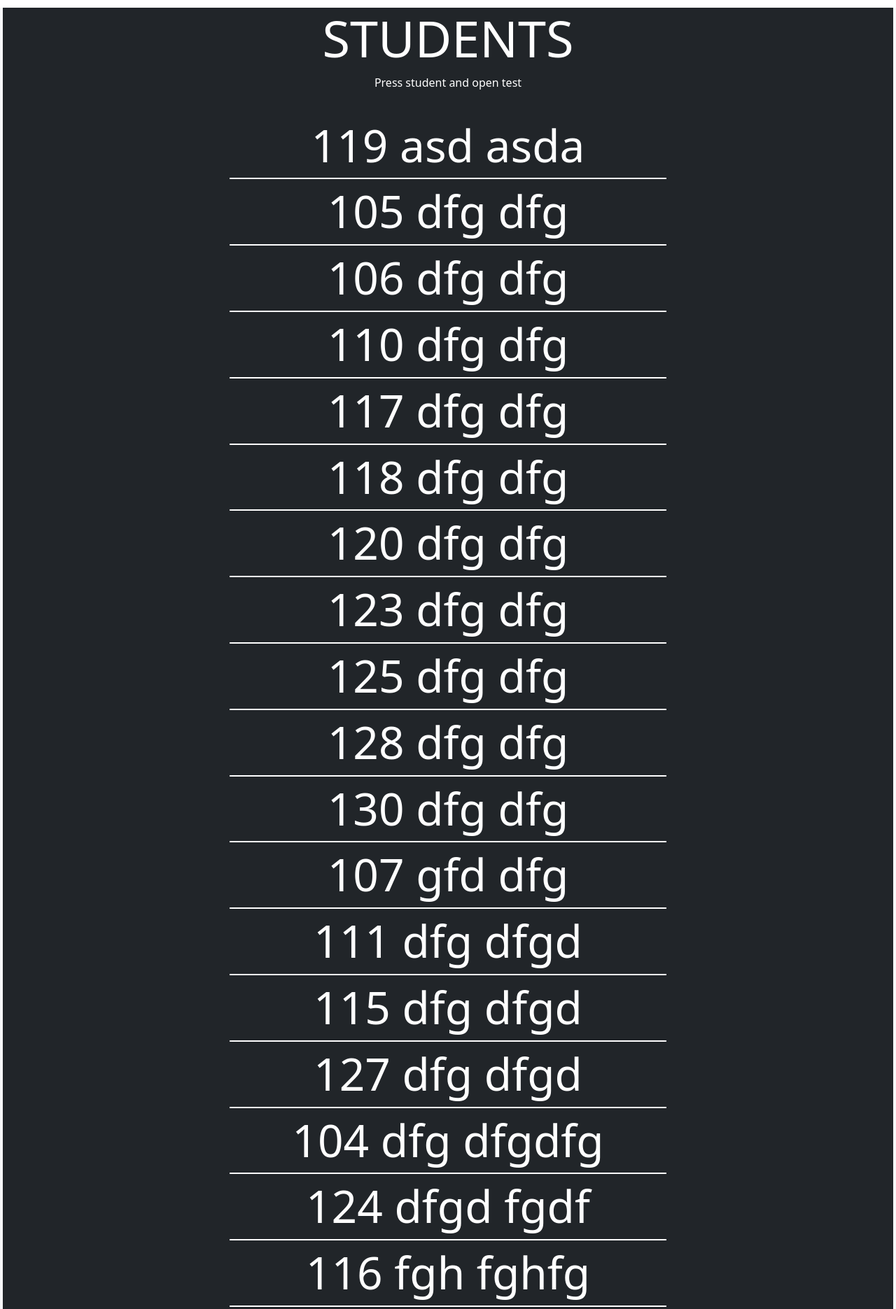
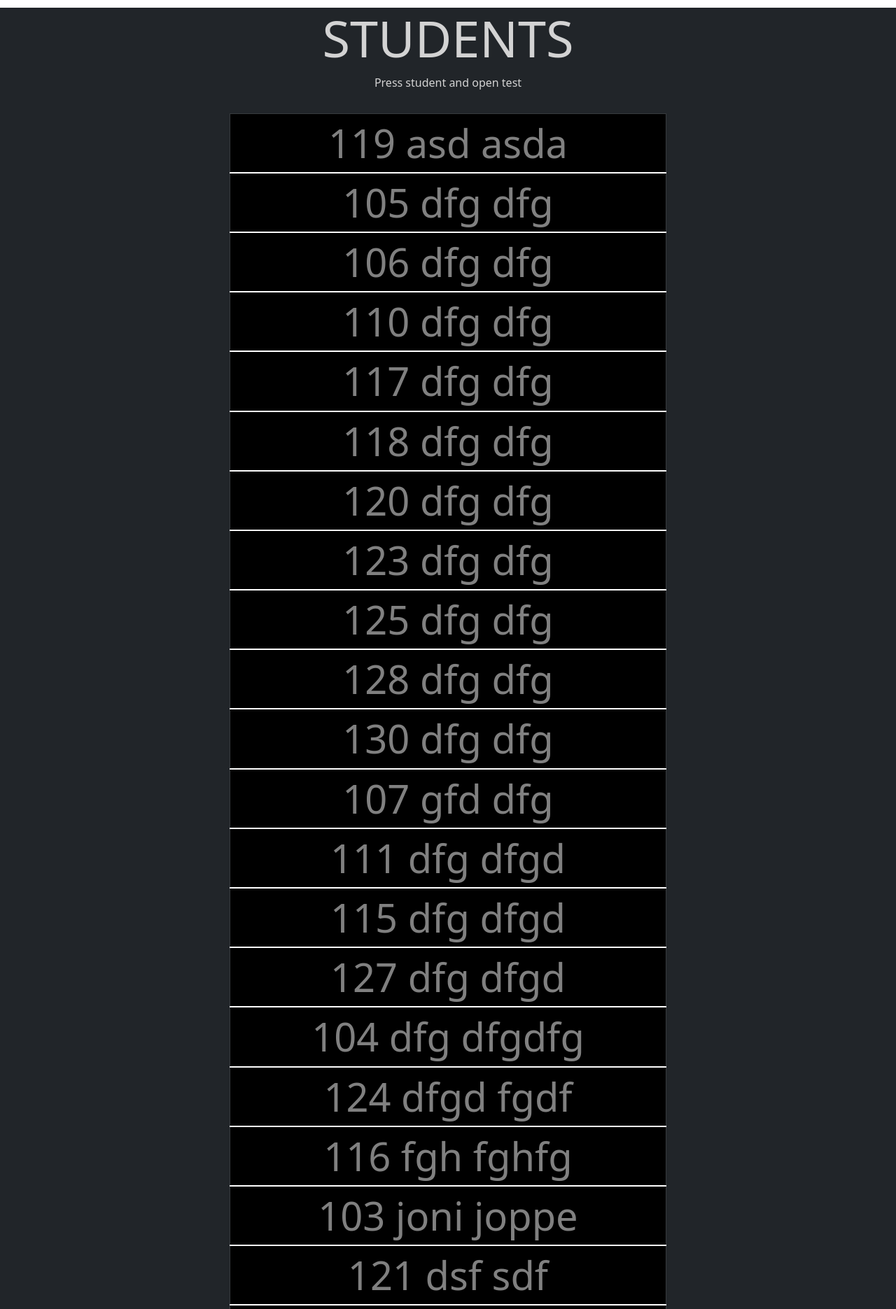
Before and after one commit to jotiaine/Fullstack_kehittaminen, a PHP site: page /index.php?page=feedback in a window 1280 px wide. Shown: the part 88-1959 px from the top of the page at 70% size. Run offline with PHP 8.4, Linux system fonts and the light colour scheme; data comes from the database, SQL or seed files in the repository.

Commit message:
Fixed scripts and some styling to feedback

```diff
--- a/css/style.css
+++ b/css/style.css
@@ -161,6 +161,18 @@
   font-size: 5rem !important;
 }
 
+#th-feedback,
+#tr-feedback,
+#btn-feedback {
+  background-color: black !important;
+  color: gray !important;
+}
+
+#header-feedback {
+  background-color: transparent !important;
+  color: rgb(211, 211, 211) !important;
+}
+
 @media (max-width: 231px) {
   #header-container {
     margin-bottom: 4rem !important;
--- a/includes/feedback.php
+++ b/includes/feedback.php
@@ -34,15 +34,15 @@
 
 ?>
 
-<div class="container-fluid d-flex flex-column align-items-center justify-content-center text-center bg-dark">
-  <div class='FAQ-header text-white'>
+<div class="container-fluid d-flex flex-column align-items-center justify-content-center text-center bg-dark h-100">
+  <div id="header-feedback" class='FAQ-header text-white'>
     <h1 class="display-2">STUDENTS</h1>
     <div class='FAQ-instruction'>
       <p>Press student and open test</p>
     </div>
   </div>
 
-  <table id="feedback-table" class="table table-dark table-striped table-hover w-50 text-center">
+  <table id="feedback-table" class="table table-dark table-bordered  table-hover w-50 text-center">
       <!-- Results here -->
       <?php
         if($rows > 0) {
@@ -57,12 +57,12 @@
                 $first_name = $row['first_name'];
                 $last_name = $row['last_name'];
                 echo "<thead>";
-                echo "<th colspan='2' class='student-name display-3'>" . $studentID . " " . $first_name . " " . $last_name . "</th>";
+                echo "<th id='th-feedback' colspan='2' class='student-name display-4'>" . $studentID . " " . $first_name . " " . $last_name . "</th>";
                 echo "</thead>";
                 echo "<tbody class='student-body'>";
 
                 foreach($row as $key => $value) {
-                  echo "<tr class='student-row table-dark'>";
+                  echo "<tr id='tr-feedback' class='student-row table-dark'>";
                   echo "<td>". $key . "</td>" ;
                   echo "<td>" . $value . "</td>" ;
                   echo "</tr>";
@@ -76,7 +76,7 @@
                 echo "<div class='mt-2'>";
                 /* Sending studentID hidden in form input */
                 echo "<input type='hidden' name='hiddenStudentID' value='$studentID'>";
-                echo "<input type='submit' name='submit-feedback' class='btn btn-dark text-white' value='Send'>";
+                echo "<input id='btn-feedback' type='submit' name='submit-feedback' class='btn btn-dark text-white' value='Send'>";
                 echo "</div>";
                 echo "</td>";
                 echo "</form>";
--- a/includes/footer.php
+++ b/includes/footer.php
@@ -5,6 +5,7 @@
 
 </div> <?php /* CONTAINER-FLUID END */ ?>
 
+<script src="js/jquery.js"></script>
 <script src="js/script.js"></script>
 </body>
 </html>
--- a/includes/main.php
+++ b/includes/main.php
@@ -1,5 +1,5 @@
       <!-- MAIN SECTION -->
-      <main class="container-fluid px-1 bg-light min-vh-100">
+      <main class="container-fluid px-1 bg-dark min-vh-100">
 
 
 
```
Also changed, not shown: includes/about.php (+4 -4 lines), js/jquery.js (added, +103 -0 lines), js/script.js (+12 -122 lines).
